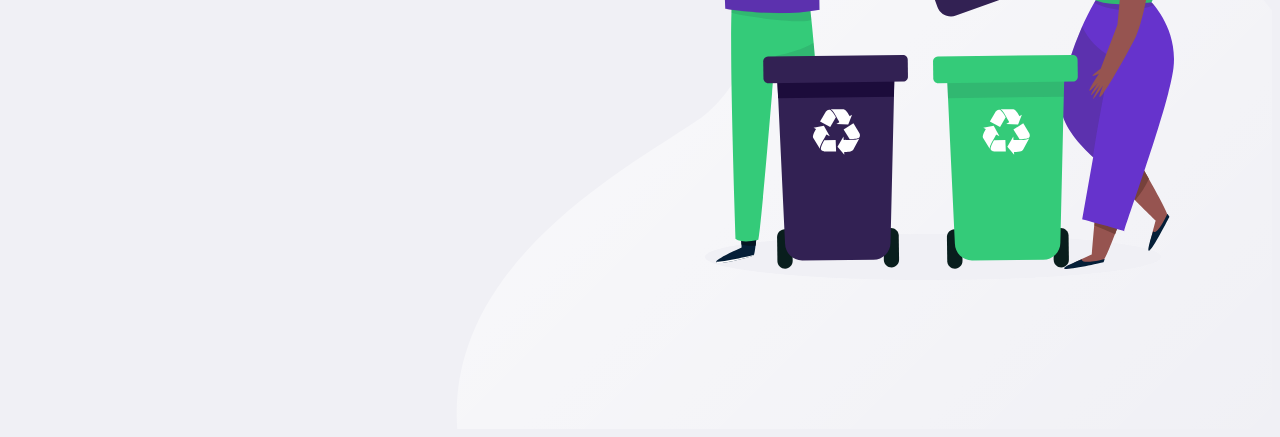
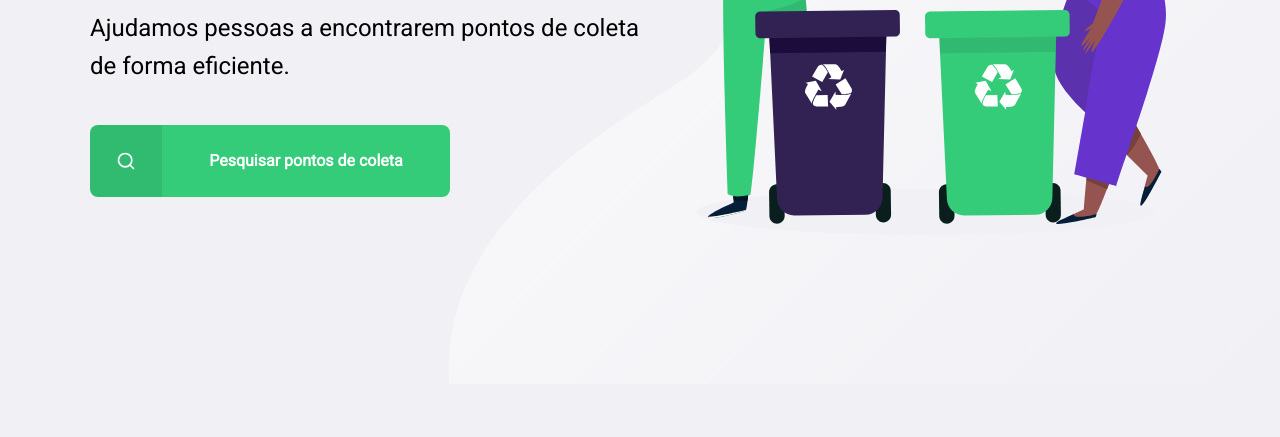
Before and after one commit to luizfverissimo/next-level-week, a plain HTML site: page index.html in a window 1280 px wide. Shown: the part 416-853 px from the top of the page. After the commit the page ends 800 px from the top, so only its background shows below. Drawn offline with Linux system fonts and the light colour scheme.

Commit message:
primeira página completa

```diff
--- a/index.html
+++ b/index.html
@@ -5,9 +5,10 @@
     <meta name="viewport" content="width=device-width, initial-scale=1.0" />
 
     <link
-      href="https://fonts.googleapis.com/css2?family=Roboto:wght@300;700&display=swap"
+      href="https://fonts.googleapis.com/css2?family=Roboto&family=Ubuntu:wght@700&display=swap"
       rel="stylesheet"
     />
+
     <link rel="stylesheet" href="/styles/main.css" />
 
     <title>Ecoleta</title>
@@ -29,7 +30,7 @@
             Ajudamos pessoas a encontrarem pontos de coleta de forma eficiente.
           </p>
 
-          <button>Pesquisar pontos de coleta</button>
+          <a href="#"><span></span><strong>Pesquisar pontos de coleta</strong></a>
         </main>
       </div>
     </div>
--- a/styles/main.css
+++ b/styles/main.css
@@ -1,5 +1,11 @@
 :root {
-  --title-color: #322153
+  --title-color: #322153;
+  --primary-color: #34cb79;
+}
+
+* {
+  margin: 0;
+  padding: 0;
 }
 
 html {
@@ -8,52 +14,134 @@ html {
 
 body {
   background: #f0f0f5;
+  -webkit-font-smoothing: antialiased;
 }
 
 a {
   text-decoration: none;
 }
 
-/*BOX MODEL */
+h1,
+h2,
+h3,
+h4,
+h5,
+h6 {
+  color: var(--title-color);
+  font-family: "Ubuntu", sans-serif;
+}
 
 #page-home {
   height: 100vh;
-  background: url('../assets/icones/home-background.svg') no-repeat;
+  background: url("../assets/icones/home-background.svg") no-repeat;
   background-position: 35vw bottom;
 }
 
 #page-home .content {
   width: 90%;
   max-width: 1100px;
+  height: 100%;
+  display: flex;
+  flex-direction: column;
   margin: 0 auto;
 }
 
 #page-home header {
   margin-top: 45px;
-
   display: flex;
   align-items: center;
   justify-content: space-between;
 }
 #page-home header a {
   display: flex;
-  color:var(--title-color);
+  color: var(--title-color);
   font-weight: 700;
 }
 
 #page-home header a span {
   margin-right: 16px;
   display: flex;
-  background-image: url('../assets/icones/log-in.svg');
+  background-image: url("../assets/icones/log-in.svg");
   width: 20px;
   height: 20px;
 }
 
 #page-home main {
   max-width: 560px;
+  flex: 1;
+  display: flex;
+  flex-direction: column;
+  justify-content: center;
 }
 
 #page-home main h1 {
   font-size: 54px;
-  color:var(--title-color);
 }
+
+#page-home main p {
+  font-size: 24px;
+  line-height: 38px;
+  margin-top: 24px;
+}
+
+#page-home main a {
+  width: 100%;
+  max-width: 360px;
+  height: 72px;
+  border-radius: 8px;
+  display: flex;
+  align-items: center;
+  margin-top: 40px;
+  background: var(--primary-color);
+  transition: 400ms;
+}
+
+#page-home main a:hover {
+  background-color: #2fb86e;
+}
+
+#page-home main a span {
+  width: 72px;
+  height: 72px;
+  background-color: rgba(0, 0, 0, 0.08);
+  border-top-left-radius: 8px;
+  border-bottom-left-radius: 8px;
+  display: flex;
+  align-items: center;
+  justify-content: center;
+}
+
+#page-home main a span::after {
+  content: "";
+  background-image: url("../assets/icones/search.svg");
+  width: 20px;
+  height: 20px;
+}
+
+#page-home main a strong {
+  flex: 1;
+  color: white;
+  text-align: center;
+}
+
+@media (max-width: 900px) {
+  #page-home {
+    background-position-x: 70vw;
+  }
+
+  #page-home .content {
+    align-items: center;
+    text-align: center;
+  }
+
+  #page-home header a {
+    position: absolute;
+    bottom: 48px;
+    left: 50%;
+    transform: translateX(-50%);
+  }
+
+  #page-home main {
+    align-items: center;
+  }
+}
```
